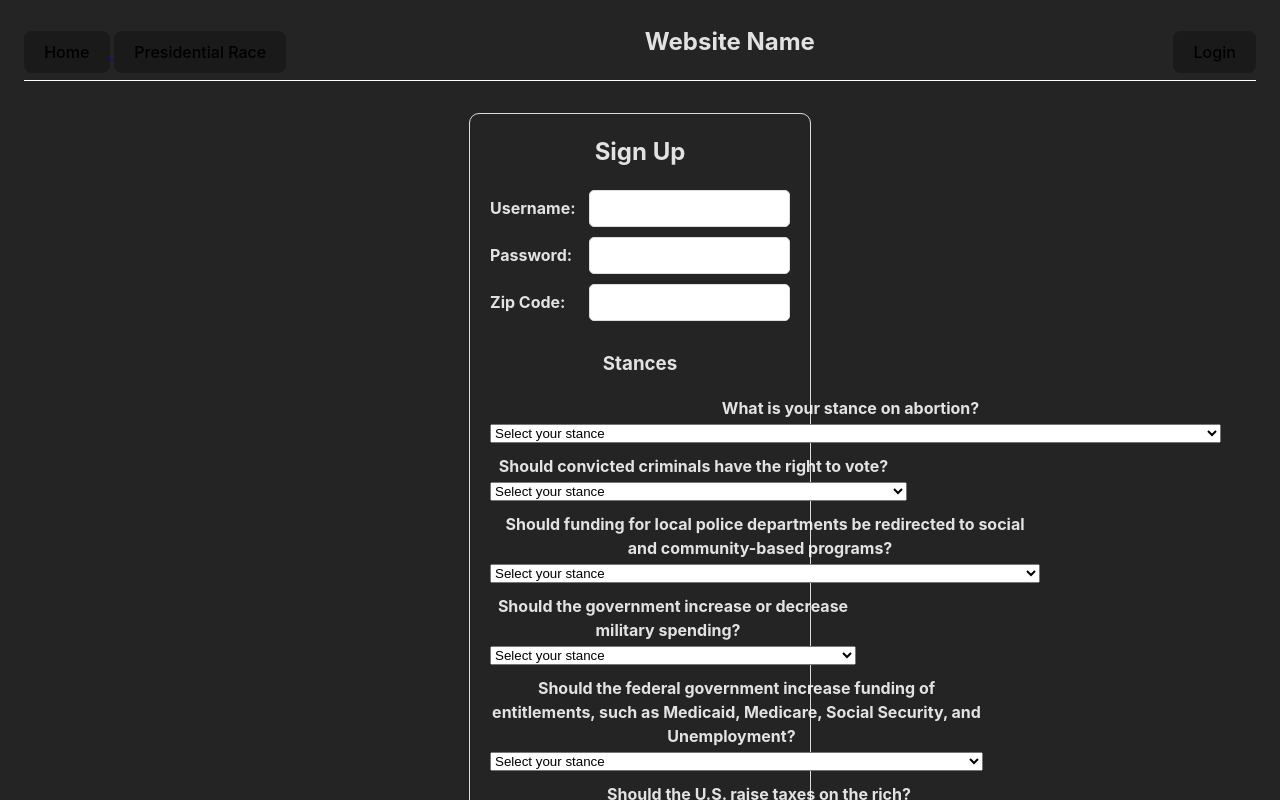
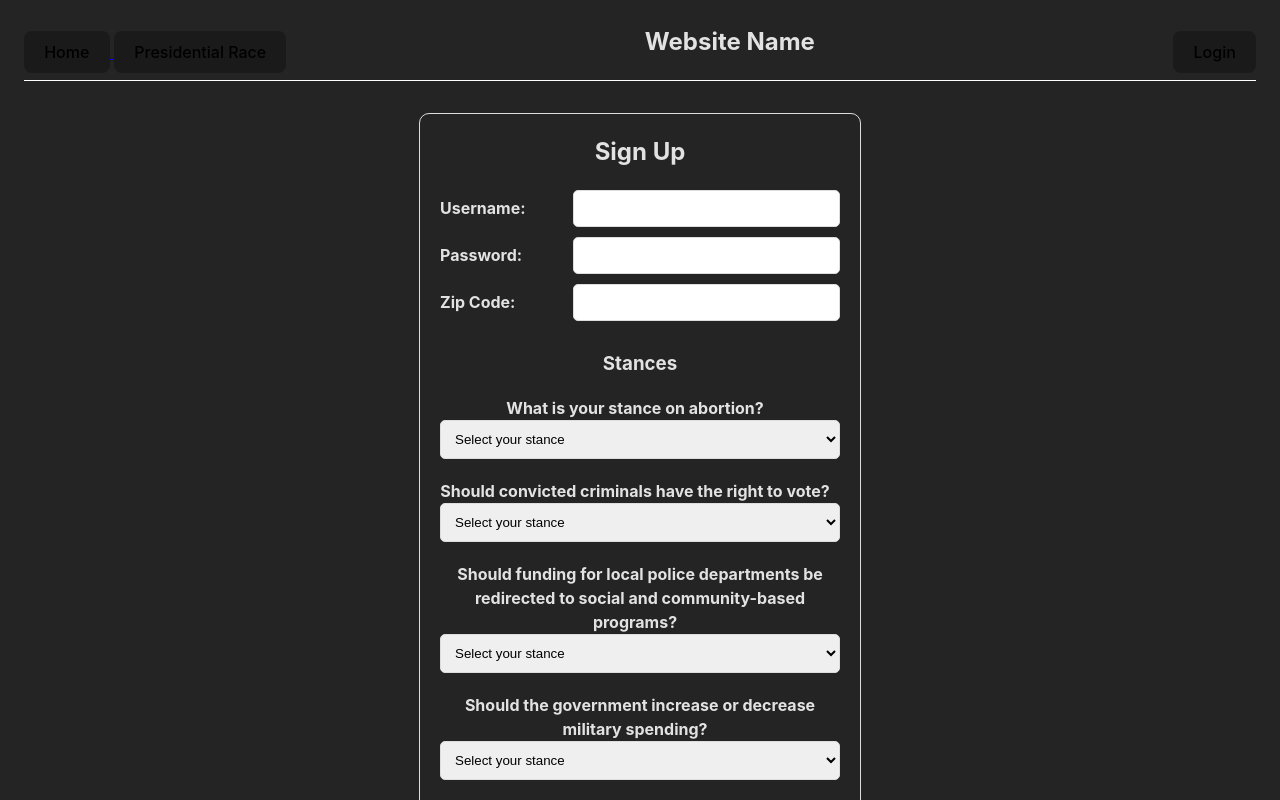
Before and after one commit to carlosm4247/electionsphere, a React (Vite) app in the folder capstone-ui/: page /signup in a window 1280 px wide. Shown: the top 800 px of the page. Built offline with nearby package versions, Linux system fonts and the light colour scheme.

Commit message:
Added styling to the SignupForm so that the questions and selectboxes are aligned in columns instead of rows and fit within the sign up box.

```diff
--- a/capstone-ui/src/Components/SignupForm/SignupForm.css
+++ b/capstone-ui/src/Components/SignupForm/SignupForm.css
@@ -7,7 +7,7 @@
 .signup-form {
     display: flex;
     flex-direction: column;
-    width: 300px;
+    width: 400px;
     padding: 20px;
     border: 1px solid #ddd;
     border-radius: 10px;
@@ -24,6 +24,18 @@
     font-weight: bold;
     text-align: left;
     flex: 1;
+}
+
+.signup-form .form-group .stances {
+    flex-direction: column;
+    margin-bottom: 10px;
+}
+
+.signup-form select {
+    padding: 10px;
+    border: 1px solid #ddd;
+    border-radius: 5px;
+    width: 100%;
 }
 
 .signup-form input {
```
